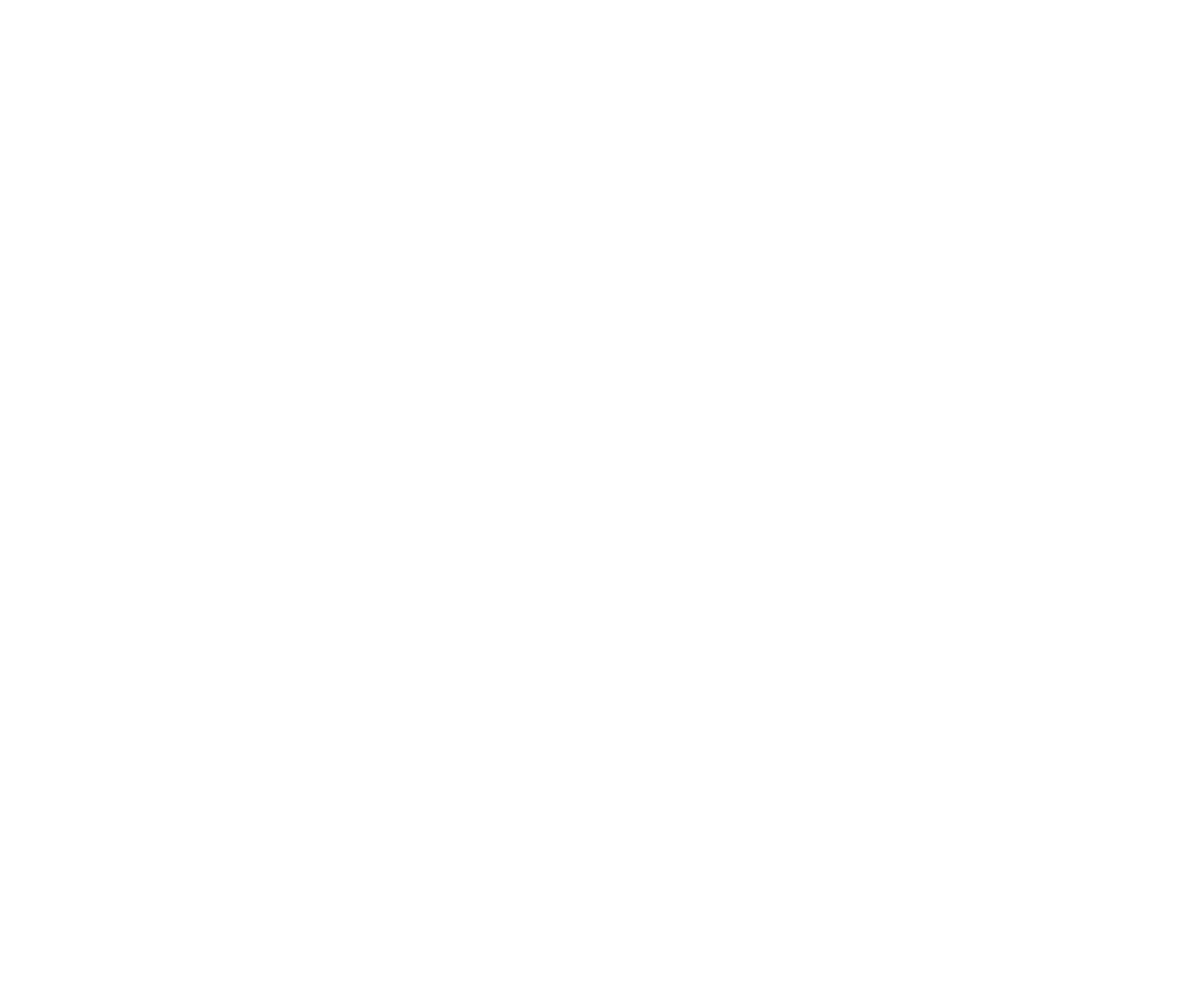
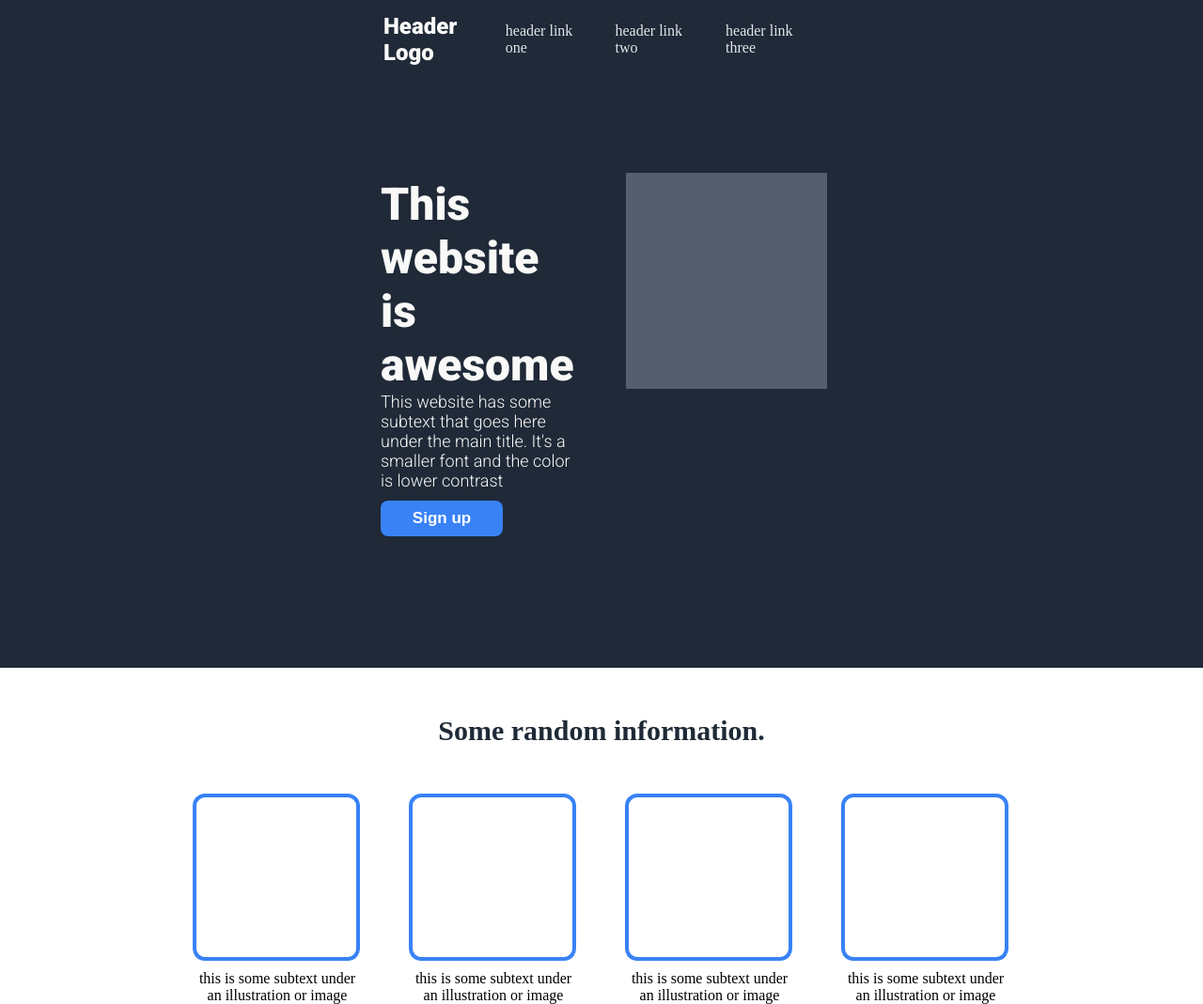
Before and after one commit to ClydeCode/great-website, a plain HTML site: page index.html in a window 1280 px wide. Shown: the whole page at 94% size. Before the commit the page ends 800 px from the top, so only its background shows below. Drawn offline with Linux system fonts and the light colour scheme.

Commit message:
Add content

```diff
--- a/index.html
+++ b/index.html
@@ -3,8 +3,66 @@
 <head>
   <meta charset="UTF-8">
   <link rel="stylesheet" href="styles.css">
+  <link rel="preconnect" href="https://fonts.googleapis.com">
+<link rel="preconnect" href="https://fonts.gstatic.com" crossorigin>
+<link href="https://fonts.googleapis.com/css2?family=Roboto:wght@300;900&display=swap" rel="stylesheet">
 </head>
 <body>
-
+  <div class="hero">
+    <div class="header">
+    <div class="logo">
+      Header Logo
+    </div>
+    <ul>
+      <li>header link one</li>
+      <li>header link two</li>
+      <li>header link three</li>
+    </ul>
+    </div>
+    <div class="hero-container">
+    <div class="hero-text">
+      This website is awesome
+      <div class="hero-subtext">
+        This website has some subtext that goes here under the main title. It's a smaller font and the color is lower contrast
+      </div>
+      <button type="button" name="button">Sign up</button>
+    </div>
+    <div class="hero-photo">
+    </div>
+    </div>
+  </div>
+  <div class="header-text">
+    Some random information.
+  </div>
+  <div class="header-items">
+    <div class="square-container">
+    <div class="square">
+    </div>
+    <div class="square-subtext">
+    this is some subtext under an illustration or image
+    </div>
+    </div>
+    <div class="square-container">
+    <div class="square">
+    </div>
+    <div class="square-subtext">
+    this is some subtext under an illustration or image
+    </div>
+    </div>
+    <div class="square-container">
+    <div class="square">
+    </div>
+    <div class="square-subtext">
+    this is some subtext under an illustration or image
+    </div>
+    </div>
+    <div class="square-container">
+    <div class="square">
+    </div>
+    <div class="square-subtext">
+    this is some subtext under an illustration or image
+    </div>
+    </div>
+  </div>
 </body>
 </html>
--- a/styles.css
+++ b/styles.css
@@ -0,0 +1,108 @@
+body {
+  margin: 0;
+  padding: 0;
+  display: flex;
+  flex-direction: column;
+}
+
+.hero {
+  background-color: #1F2937;
+  padding: 0 400px;;
+}
+
+.header {
+  display: flex;
+  justify-content: space-between;
+  align-items: center;
+  margin-bottom: 100px;
+  padding: 8px;
+}
+
+.hero ul {
+  list-style-type: none;
+  padding: 0;
+  display: flex;
+  gap: 25px;
+}
+
+.hero li {
+  color: #E5E7EB;
+  font-size: 16px;
+  flex: 1 0 1;
+}
+
+.hero-text {
+  color: #F9FAF8;
+  font-size: 48px;
+  font-family: 'Roboto', sans-serif;
+  font-weight: 900;
+  width: 450px;
+  margin-right: 50px;
+  padding: 5px;
+}
+
+.hero button {
+  font-size: 17px;
+  color: white;
+  background-color: #3882F6;
+  width: 130px;
+  height: 38px;
+  border-radius: 8px;
+  border: none;
+  font-weight: bold;
+}
+
+.hero-subtext {
+  font-size: 18px;
+  font-weight: normal;
+  margin-bottom: -10px;
+}
+
+.hero-photo {
+  background-color: #545e6e;
+  width: 530px;
+  height: 230px;
+}
+
+.hero-container {
+  display: flex;
+  justify-content: center;
+  margin-bottom: 135px;
+}
+
+.header-text {
+  font-size: 30px;
+  font-weight: bold;
+  color: #1F2937;
+  display: flex;
+  justify-content: center;
+  margin-top: 50px;
+  margin-bottom: 50px;
+}
+
+.header-items {
+  display: flex;
+  justify-content: center;
+  gap: 50px;
+}
+
+.header-items .square {
+  width: 170px;
+  height: 170px;
+  border: 4px #3882F6 solid;
+  border-radius: 13px;
+  flex: 1 0 1;
+}
+
+.square-subtext {
+  width: 180px;
+  text-align: center;
+  margin-top: 10px;
+}
+
+.logo {
+  color: #F9FAF8;
+  font-size: 24px;
+  font-family: 'Roboto', sans-serif;
+  font-weight: bold;
+}
```
